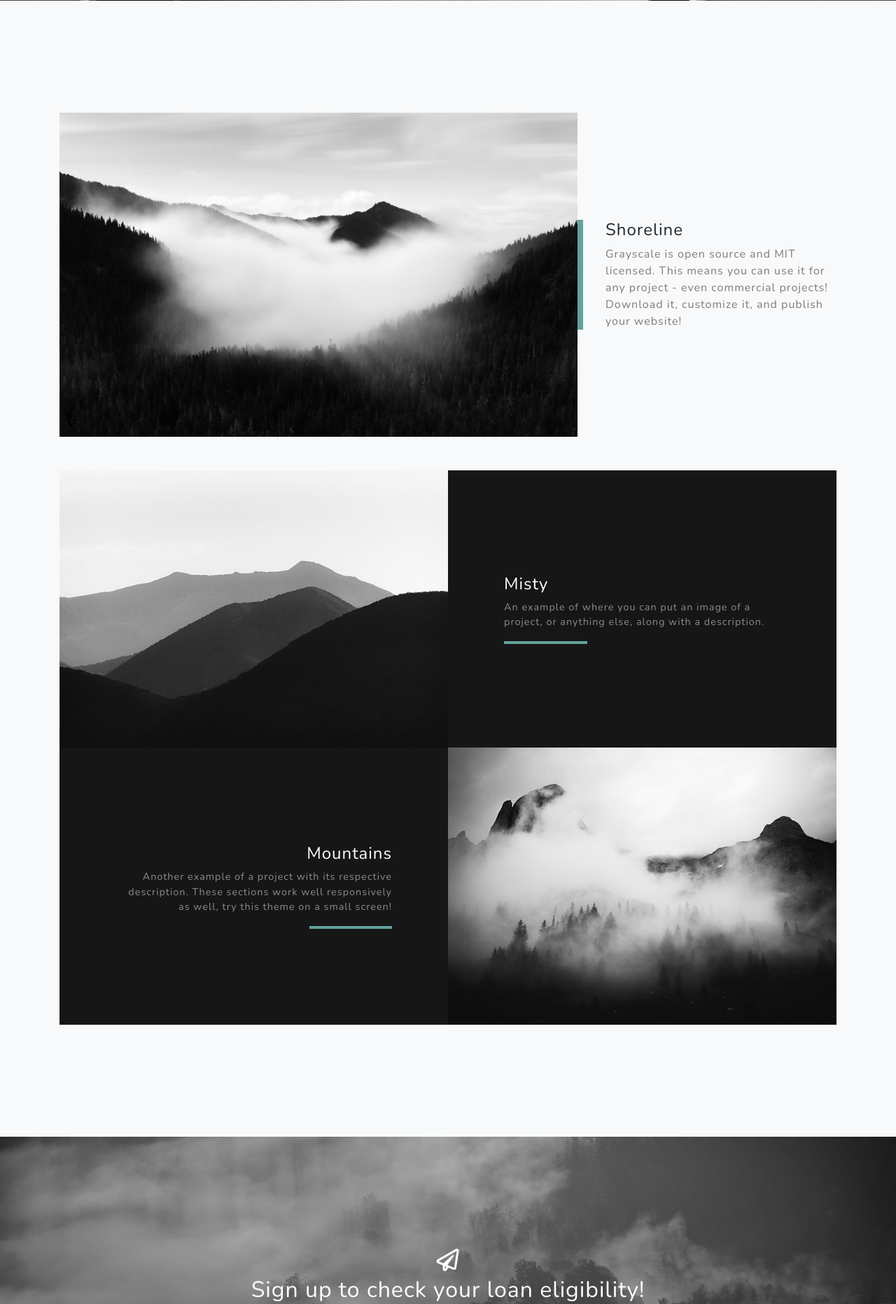
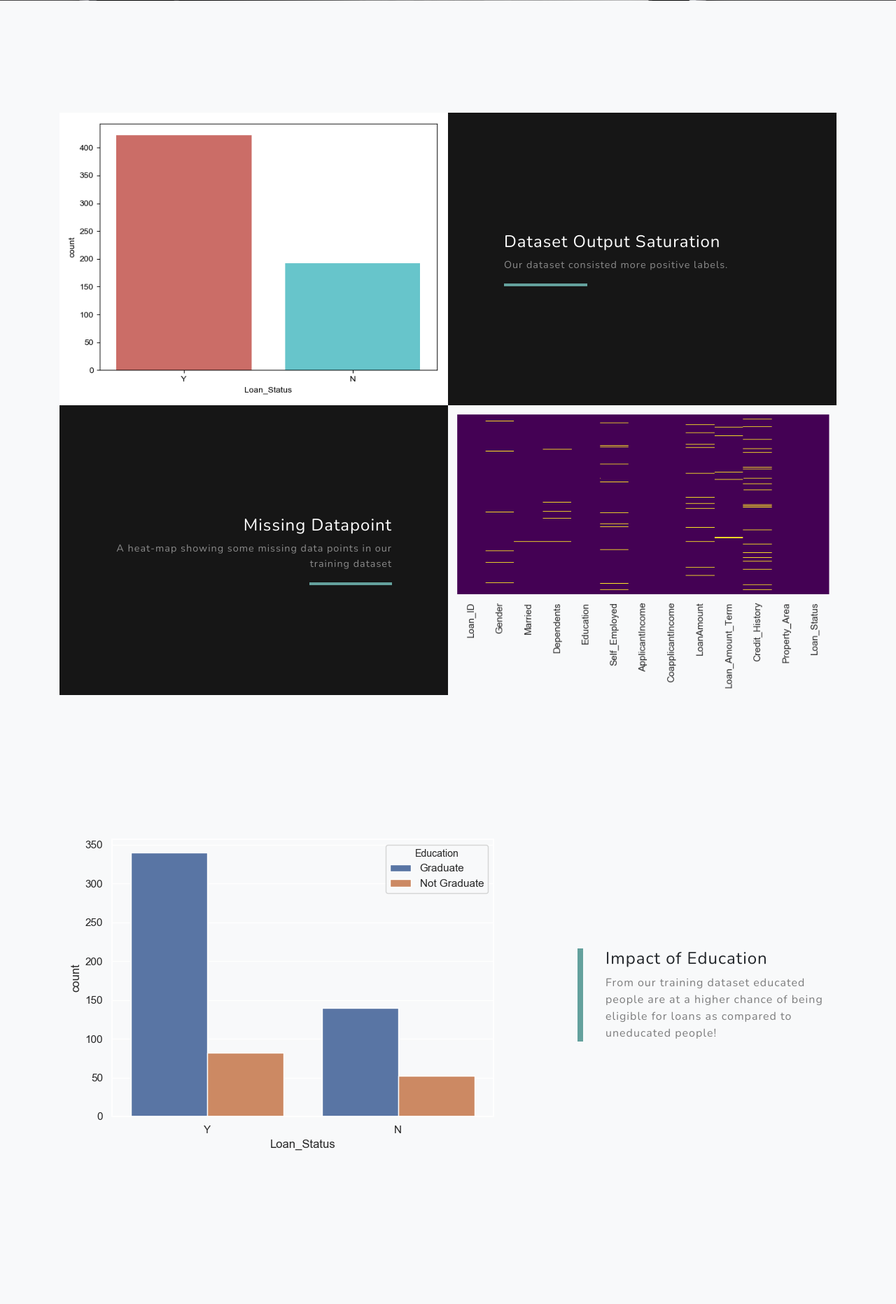
Before and after one commit to baasare/LoanChecker, a Django app: page / in a window 1280 px wide. Shown: the part 1487-3350 px from the top of the page at 70% size. Run offline with Django 3.2, Linux system fonts and the light colour scheme; some libraries are stand-ins or nearby versions.

Commit message:
graphs added to homepage

```diff
--- a/users/templates/users/index.html
+++ b/users/templates/users/index.html
@@ -107,33 +107,17 @@
 <section id="projects" class="projects-section bg-light">
     <div class="container">
 
-        <!-- Featured Project Row -->
-        <div class="row align-items-center no-gutters mb-4 mb-lg-5">
-            <div class="col-xl-8 col-lg-7">
-                <img class="img-fluid mb-3 mb-lg-0" src="{% static 'img/bg-masthead.jpg' %}" alt="">
-            </div>
-            <div class="col-xl-4 col-lg-5">
-                <div class="featured-text text-center text-lg-left">
-                    <h4>Shoreline</h4>
-                    <p class="text-black-50 mb-0">Grayscale is open source and MIT licensed. This means you can use it
-                        for any project - even commercial projects! Download it, customize it, and publish your
-                        website!</p>
-                </div>
-            </div>
-        </div>
-
         <!-- Project One Row -->
         <div class="row justify-content-center no-gutters mb-5 mb-lg-0">
             <div class="col-lg-6">
-                <img class="img-fluid" src="{% static 'img/demo-image-01.jpg' %}" alt="">
+                <img class="img-fluid" src="{% static 'img/graphs/loan_status_1.png' %}" alt="">
             </div>
             <div class="col-lg-6">
                 <div class="bg-black text-center h-100 project">
                     <div class="d-flex h-100">
                         <div class="project-text w-100 my-auto text-center text-lg-left">
-                            <h4 class="text-white">Misty</h4>
-                            <p class="mb-0 text-white-50">An example of where you can put an image of a project, or
-                                anything else, along with a description.</p>
+                            <h4 class="text-white">Dataset Output Saturation</h4>
+                            <p class="mb-0 text-white-50">Our dataset consisted more positive labels.</p>
                             <hr class="d-none d-lg-block mb-0 ml-0">
                         </div>
                     </div>
@@ -144,18 +128,34 @@
         <!-- Project Two Row -->
         <div class="row justify-content-center no-gutters">
             <div class="col-lg-6">
-                <img class="img-fluid" src="{% static 'img/demo-image-02.jpg' %}" alt="">
+                <img class="img-fluid" src="{% static 'img/graphs/missing_data_heatmap_1.png' %}" alt="">
             </div>
             <div class="col-lg-6 order-lg-first">
                 <div class="bg-black text-center h-100 project">
                     <div class="d-flex h-100">
                         <div class="project-text w-100 my-auto text-center text-lg-right">
-                            <h4 class="text-white">Mountains</h4>
-                            <p class="mb-0 text-white-50">Another example of a project with its respective description.
-                                These sections work well responsively as well, try this theme on a small screen!</p>
+                            <h4 class="text-white">Missing Datapoint</h4>
+                            <p class="mb-0 text-white-50">A heat-map showing some missing data points in our training dataset</p>
                             <hr class="d-none d-lg-block mb-0 mr-0">
                         </div>
                     </div>
+                </div>
+            </div>
+        </div>
+
+        <br><br>
+        <br><br>
+        <br><br>
+        <br><br>
+        <!-- Featured Project Row -->
+        <div class="row align-items-center no-gutters mb-4 mb-lg-5">
+            <div class="col-xl-8 col-lg-7">
+                <img class="img-fluid mb-3 mb-lg-0" src="{% static 'img/graphs/eduction_on_loan_status_1.png' %}" alt="">
+            </div>
+            <div class="col-xl-4 col-lg-5">
+                <div class="featured-text text-center text-lg-left">
+                    <h4>Impact of Education</h4>
+                    <p class="text-black-50 mb-0">From our training dataset educated people are at a higher chance of being eligible for loans as compared to uneducated people!</p>
                 </div>
             </div>
         </div>
@@ -194,7 +194,7 @@
                         <i class="fas fa-map-marked-alt text-primary mb-2"></i>
                         <h4 class="text-uppercase m-0">Address</h4>
                         <hr class="my-4">
-                        <div class="small text-black-50">Annie Jiagge Rd, University of Ghana, Legon Accra</div>
+                        <div class="small text-black-50">Annie Jiagge Rd, School of Engineering Science, University of Ghana, Legon Accra</div>
                     </div>
                 </div>
             </div>
```
Also changed, not shown: notebook/data_analysis.py (added, +29 -0 lines), static/img/debt_36.png (added), static/img/dept_16.png (added), static/img/dept_48.png (added), static/img/graphs/eduction_on_loan_status.PNG (added), static/img/graphs/eduction_on_loan_status_1.png (added), static/img/graphs/loan_status.png (added), static/img/graphs/loan_status_1.png (added), static/img/graphs/loan_status_dark.PNG (added), static/img/graphs/missing_data_heatmap.PNG (added), static/img/graphs/missing_data_heatmap_1.PNG (added).
